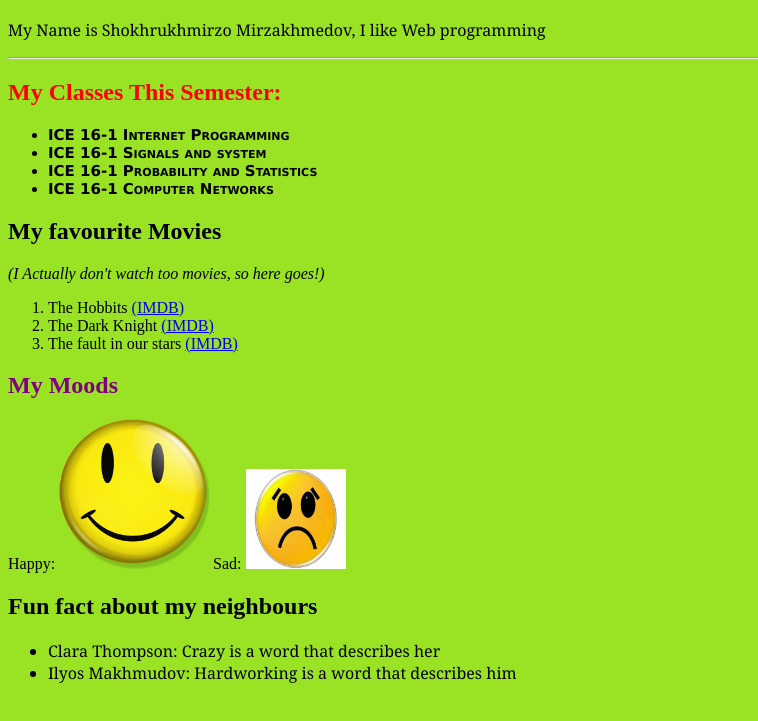
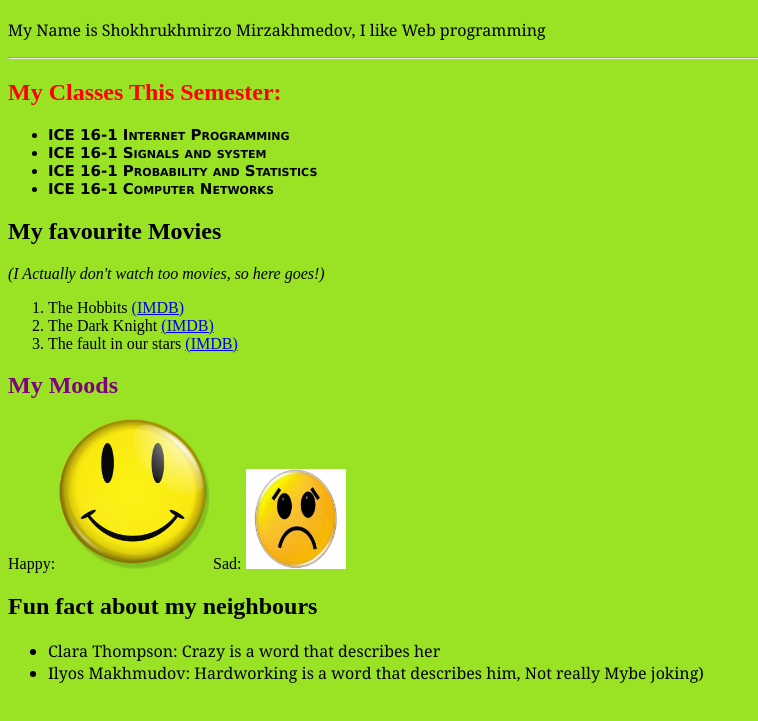
Before and after one commit to BellamyAxel/bellamyaxel.github.io, a plain HTML site: page index.html in a window 1280 px wide. Shown: the part 67-788 px from the top of the page, without its empty margins (0-758 px from the left). Drawn offline with Linux system fonts and the light colour scheme.

Commit message:
some changes

```diff
--- a/index.html
+++ b/index.html
@@ -46,7 +46,7 @@
 		<h2>Fun fact about my neighbours</h2>
 		<ul class="list-font">
 			<li>Clara Thompson: Crazy is a word that describes her</li>
-			<li>Ilyos Makhmudov: Hardworking is a word that describes him</li>
+			<li>Ilyos Makhmudov: Hardworking is a word that describes him, Not really Mybe joking)</li>
 		</ul>
 	</div>
 </body>
```
